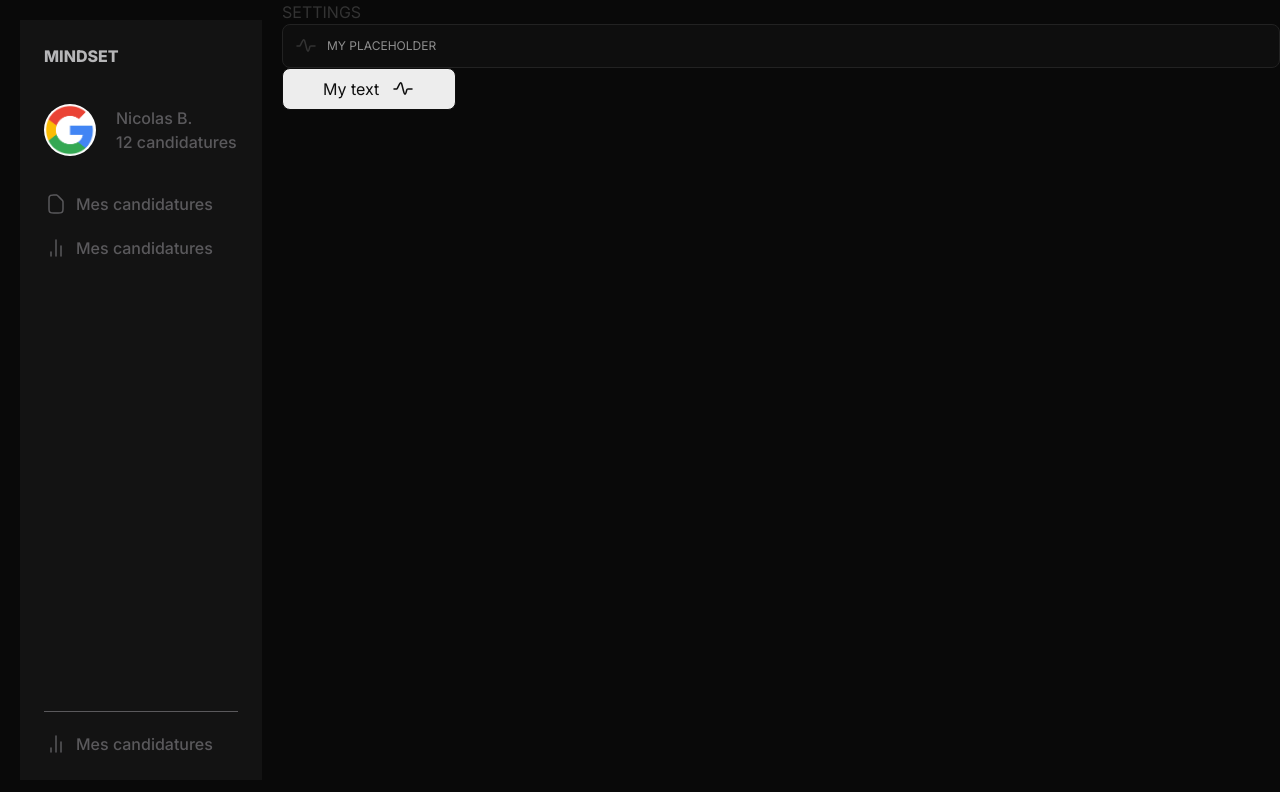
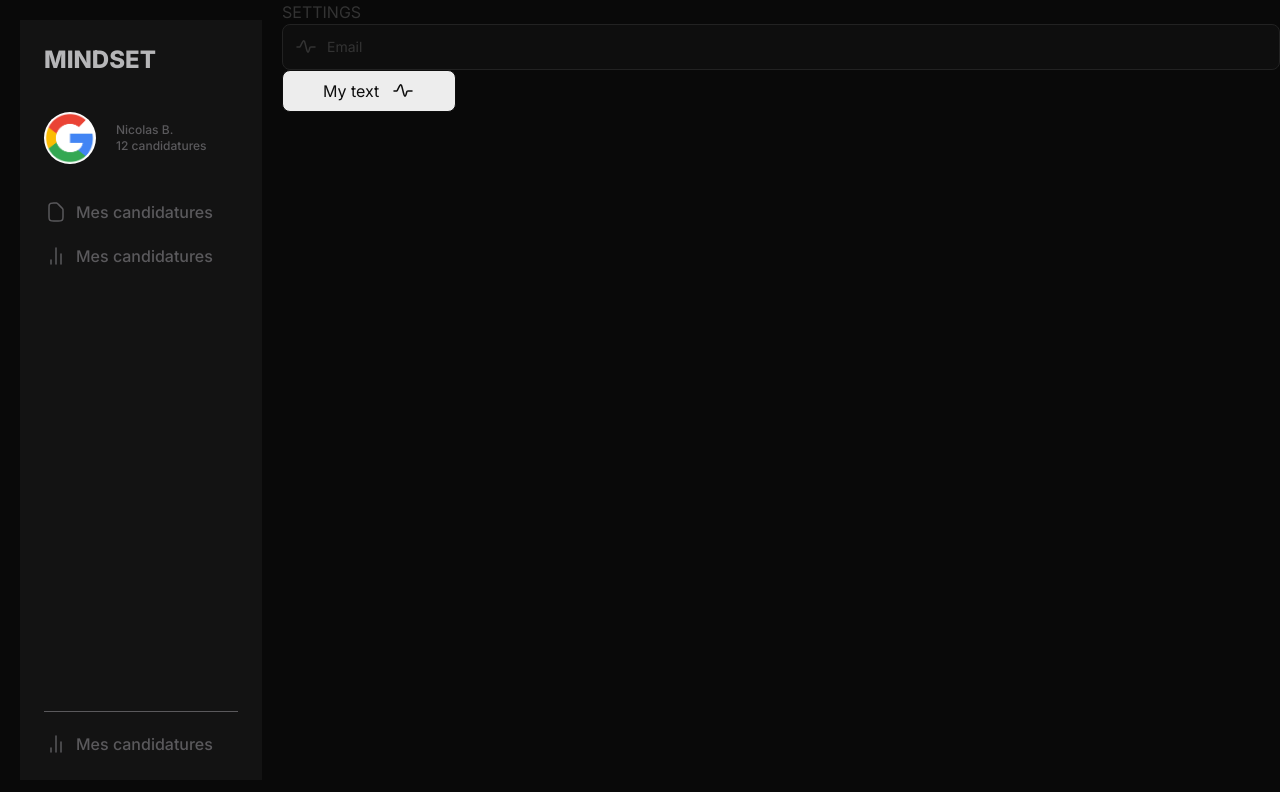
Before and after one commit to brdnicolas/mindset, a React (Create React App) app: page /settings in a window 1280 px wide. Shown: the top 792 px of the page. Built offline with nearby package versions, Linux system fonts and the light colour scheme.

Commit message:
fix colors

```diff
--- a/src/components/atoms/input/Input.tsx
+++ b/src/components/atoms/input/Input.tsx
@@ -12,13 +12,15 @@ type InputProps = InputHTMLAttributes<HTMLInputElement> & {
 export const Input = ({ value, iconName, className, handleOnChange, ...rest }: InputProps) => {
   return (
     <div className="relative flex items-center">
-      {iconName && <Icon className={clsx('absolute left-3 ', { 'text-gray-100': value })} name={iconName} />}
+      {iconName && (
+        <Icon className={clsx('absolute left-3 text-gray-550', { 'text-gray-100': value })} name={iconName} />
+      )}
       <input
         value={value}
         className={clsx(
           className,
-          'transition-all w-full bg-gray-800 rounded-2 p-3 pl-11 text-3',
-          'text-gray-100 placeholder:text-gray-400',
+          'transition-all w-full bg-gray-800 rounded-2 p-3 pl-11 text-sm',
+          'text-gray-100 placeholder:text-gray-550',
           'border-[1px] border-gray-600 focus:border-gray-300',
           'focus:ring-2 ring-gray-500 focus:outline-none'
         )}
--- a/src/views/settings/Settings.container.tsx
+++ b/src/views/settings/Settings.container.tsx
@@ -12,7 +12,7 @@ export const SettingsContainer = () => {
         handleOnChange={(e) => setState(e.target.value)}
         iconName="activity"
         type="text"
-        placeholder="MY PLACEHOLDER"
+        placeholder="Email"
       />
       <Button iconName="activity" iconPosition="right" onClick={() => console.log('cc')}>
         My text
--- a/tailwind.config.js
+++ b/tailwind.config.js
@@ -37,7 +37,6 @@ module.exports = {
   content: ['./src/**/*.{js,jsx,ts,tsx}'],
   theme: {
     borderRadius: { ...sizes },
-    fontSize: { ...sizes },
     extend: {
       colors: {
         gray: {
@@ -47,6 +46,7 @@ module.exports = {
           300: '#9E9DA0',
           400: '#8F8F8F',
           500: '#5A595C',
+          550: '#333333',
           600: '#222222',
           700: '#141414',
           800: '#0E0E0E',
```
